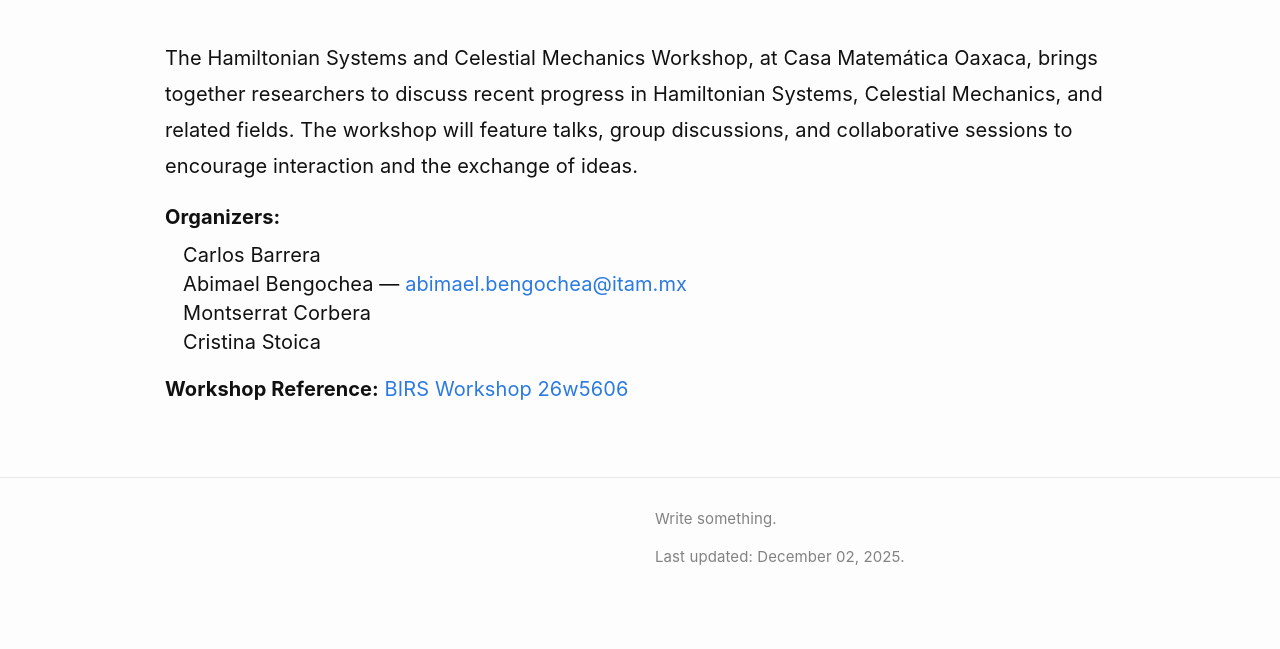
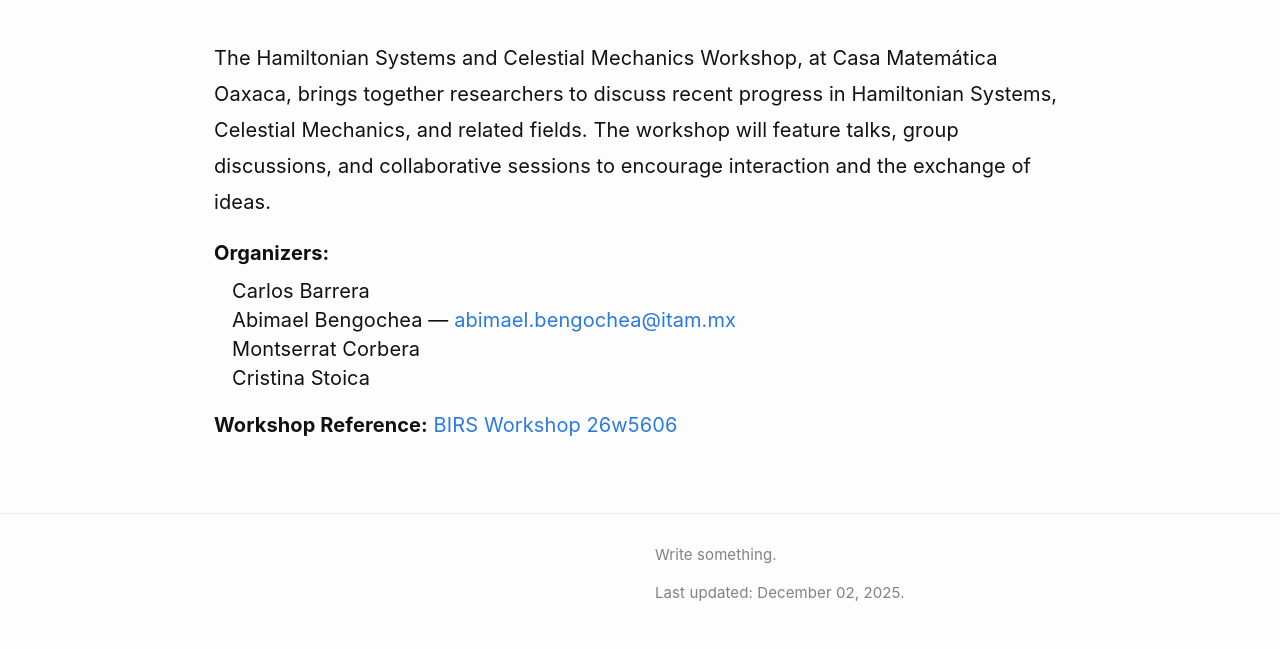
Before and after one commit to celmechcongress2026/celmechcongress2026.github.io, a Jekyll site: the page built from index.md, in a window 1280 px wide. Shown: the part 540-1189 px from the top of the page. Built offline with Jekyll 4.4.1, drawn with Linux system fonts in a browser that asks for light colours; before the commit the page ends 1153 px from its top, so only the background shows below that.

Commit message:
Update workshop.css

```diff
--- a/assets/css/workshop.css
+++ b/assets/css/workshop.css
@@ -162,10 +162,9 @@ span.award-other img {
 
 
 .intro {
-  max-width: 950px;   /* igual que la imagen */
-  margin: 2em auto;   /* centrar (auto izquierda/derecha) */
-  padding: 0;
-  text-align: left;
+  max-width: 900px;
+  margin: 2em auto;    /* centra el texto horizontalmente */
+  padding: 0 1.2em;    /* suaviza lados en pantallas chicas */
   font-size: 1.25em;
   line-height: 1.8em;
 }
```
